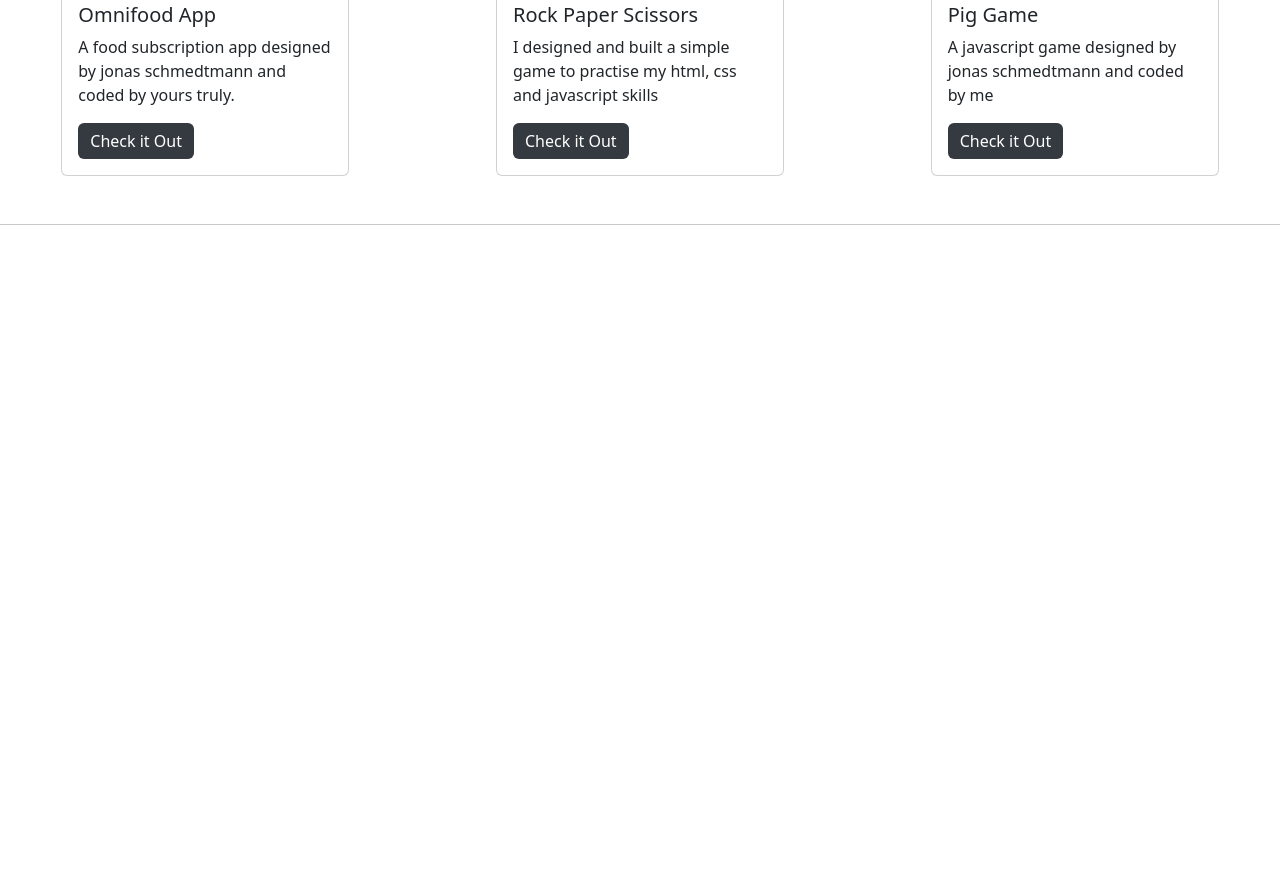
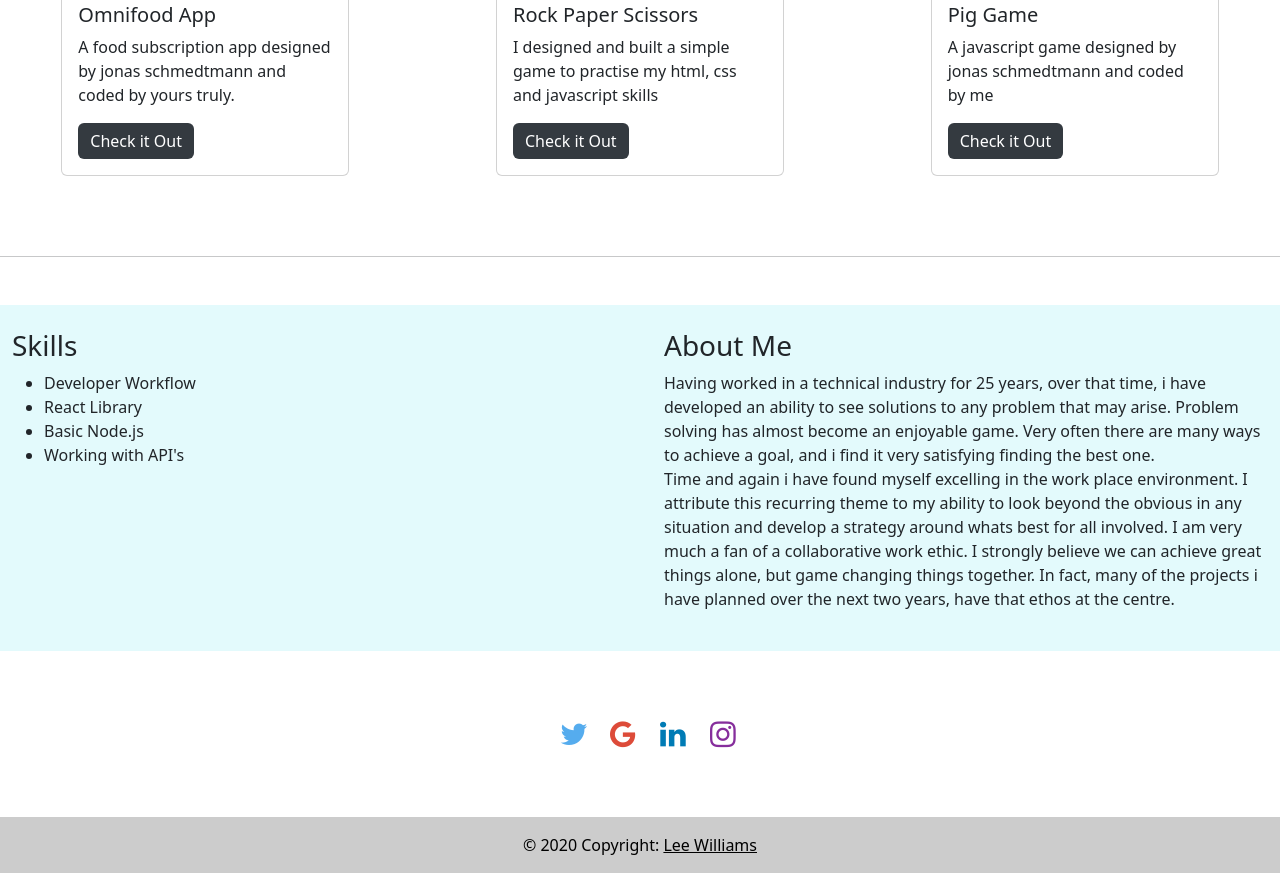
Before and after one commit to Lee-jr-81/bootstrap-portfolio, a plain HTML site: page index.html in a window 1280 px wide. Shown: the part 1014-1887 px from the top of the page. Before the commit the page ends 1319 px from the top, so only its background shows below. Drawn offline with nearby package versions, Linux system fonts and the light colour scheme.

Commit message:
Completed all sections of the webpage

```diff
--- a/css/styles.css
+++ b/css/styles.css
@@ -88,3 +88,35 @@ h2 {
 .card-img-top {
   height: 250px;
 }
+
+.about {
+  background-color: #e3fafc;
+}
+
+.fa {
+  padding: 20px;
+  font-size: 30px;
+  width: 50px;
+  text-align: center;
+  text-decoration: none;
+}
+
+.fa:hover {
+  opacity: 0.7;
+  text-shadow: gray 1px 0 10px;
+}
+.fa-twitter {
+  color: #55acee;
+}
+
+.fa-google {
+  color: #dd4b39;
+}
+
+.fa-linkedin {
+  color: #007bb5;
+}
+
+.fa-instagram {
+  color: #862e9c;
+}
--- a/index.html
+++ b/index.html
@@ -4,6 +4,10 @@
     <meta charset="UTF-8" />
     <meta name="viewport" content="width=device-width, initial-scale=1.0" />
 
+    <link
+      rel="stylesheet"
+      href="https://cdnjs.cloudflare.com/ajax/libs/font-awesome/4.7.0/css/font-awesome.min.css"
+    />
     <link
       href="https://cdn.jsdelivr.net/npm/bootstrap@5.3.1/dist/css/bootstrap.min.css"
       rel="stylesheet"
@@ -37,7 +41,7 @@
               <a class="nav-link" href="#projects">Projects</a>
             </li>
             <li class="nav-item">
-              <a class="nav-link" href="#">Pricing</a>
+              <a class="nav-link" href="#about">About</a>
             </li>
             <!-- <li class="nav-item">
               <a class="nav-link disabled" aria-disabled="true">Disabled</a>
@@ -141,27 +145,104 @@
           </div>
         </div>
       </div>
-      <hr />
+      <hr class="my-5" />
 
       <!-------------------------    ABOUT ME   ------------->
-      <div class="about">
+      <div class="about" id="about">
         <div class="row">
           <div
-            class="left col-lg-6 d-flex align-items-center justify-content-center"
+            class="col-lg-6 d-flex align-items-flex-start justify-content-flex-start p-4"
           >
             <div class="flexible">
-              <div class="skills"></div>
+              <div class="skills">
+                <h3 class="skill_header">Skills</h3>
+                <div class="skill_list">
+                  <ul>
+                    <li class="skill_item">Developer Workflow</li>
+                    <li class="skill_item">React Library</li>
+                    <li class="skill_item">Basic Node.js</li>
+                    <li class="skill_item">Working with API's</li>
+                  </ul>
+                </div>
+              </div>
             </div>
           </div>
+
           <div
-            class="right col-lg-6 d-flex align-items-center justify-content-center"
+            class="col-lg-6 d-flex align-items-center justify-content-center p-4"
           >
             <div class="flexible">
-              <div class="about_me"></div>
+              <div class="about_me">
+                <h3 class="about_header">About Me</h3>
+                <p class="about_content">
+                  Having worked in a technical industry for 25 years, over that
+                  time, i have developed an ability to see solutions to any
+                  problem that may arise. Problem solving has almost become an
+                  enjoyable game. Very often there are many ways to achieve a
+                  goal, and i find it very satisfying finding the best one.<br />
+                  Time and again i have found myself excelling in the work place
+                  environment. I attribute this recurring theme to my ability to
+                  look beyond the obvious in any situation and develop a
+                  strategy around whats best for all involved. I am very much a
+                  fan of a collaborative work ethic. I strongly believe we can
+                  achieve great things alone, but game changing things together.
+                  In fact, many of the projects i have planned over the next two
+                  years, have that ethos at the centre.
+                </p>
+              </div>
             </div>
           </div>
         </div>
       </div>
     </section>
+
+    <!----------------------------------- FOOTER ---------------------------->
+
+    <footer class="text-center text-lg-start" style="background-color: ">
+      <div class="container d-flex justify-content-center py-5">
+        <a href="#" class="fa fa-twitter"></a>
+        <a href="#" class="fa fa-google"></a>
+        <a href="#" class="fa fa-linkedin"></a>
+        <a href="#" class="fa fa-instagram"></a>
+        <!-- <button
+          type="button"
+          class="btn btn-primary btn-lg btn-floating mx-2"
+          style="background-color: #343a40"
+        >
+          <i class="fab fa-facebook-f"></i>
+        </button>
+        <button
+          type="button"
+          class="btn btn-primary btn-lg btn-floating mx-2"
+          style="background-color: #343a40"
+        >
+          <i class="fab fa-youtube"></i>
+        </button>
+        <button
+          type="button"
+          class="btn btn-primary btn-lg btn-floating mx-2"
+          style="background-color: #343a40"
+        >
+          <i class="fab fa-instagram"></i>
+        </button>
+        <button
+          type="button"
+          class="btn btn-primary btn-lg btn-floating mx-2"
+          style="background-color: #343a40"
+        >
+          <i class="fab fa-twitter"></i>
+        </button> -->
+      </div>
+
+      <!-- Copyright -->
+      <div
+        class="text-center text-black p-3"
+        style="background-color: rgba(0, 0, 0, 0.2)"
+      >
+        © 2020 Copyright:
+        <a class="text-black" href="#">Lee Williams</a>
+      </div>
+      <!-- Copyright -->
+    </footer>
   </body>
 </html>
```
